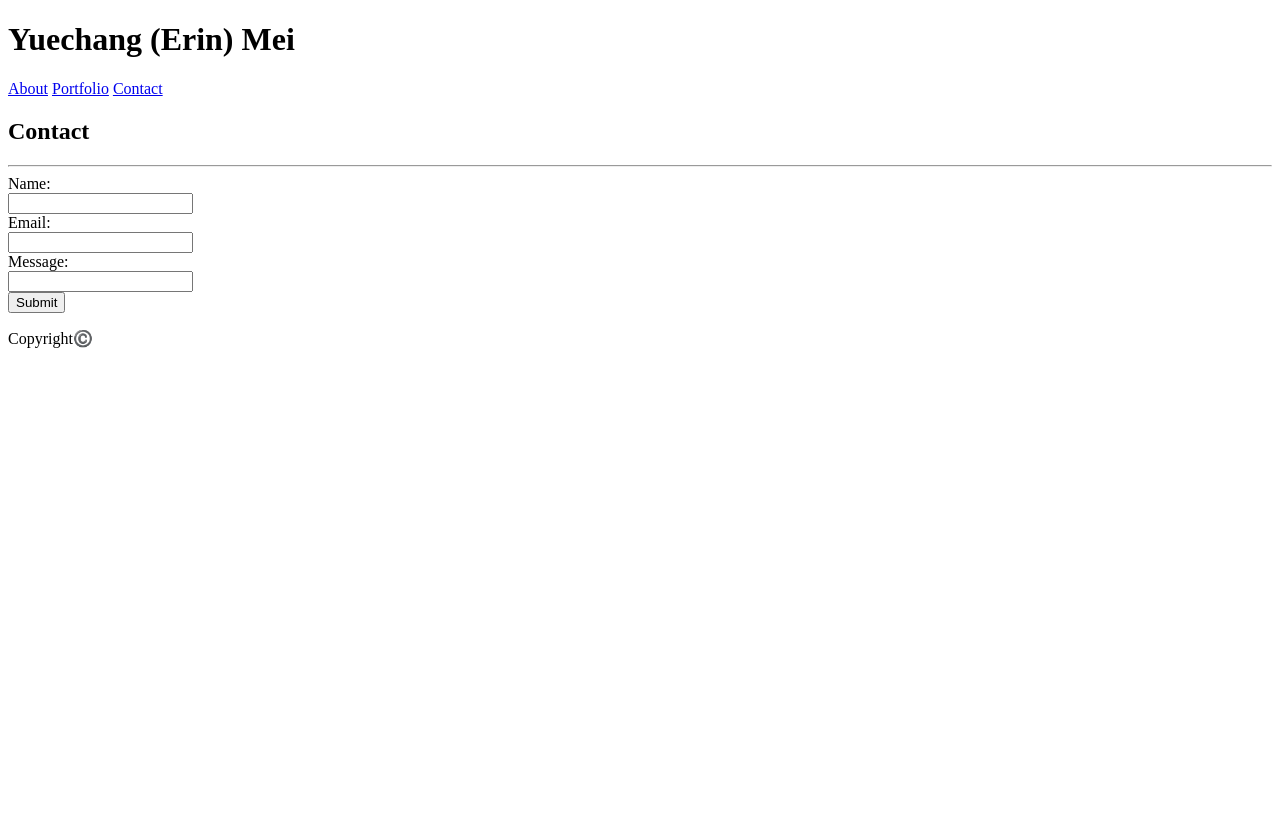
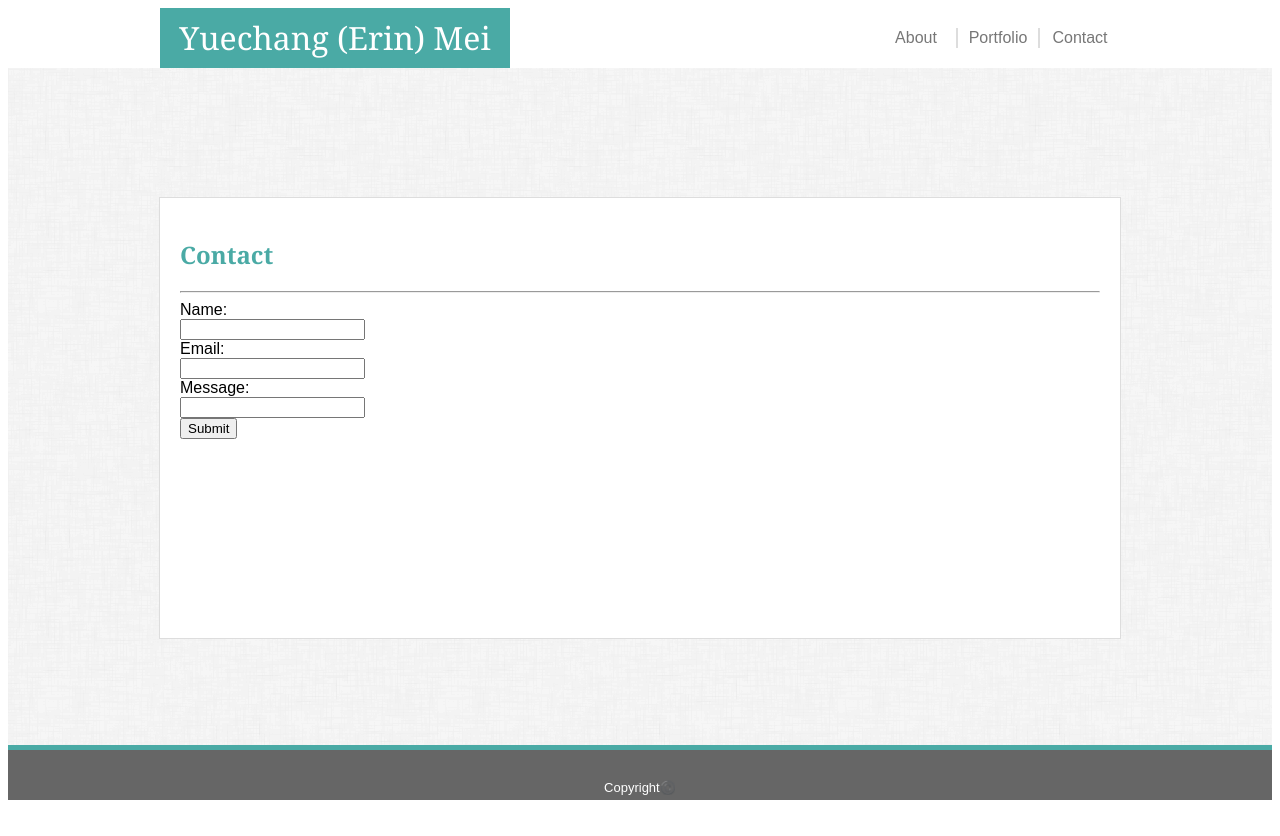
Before and after one commit to gugucode/Basic-Portfolio, a plain HTML site: page contact.html in a window 1280 px wide. Before the commit the page ends 800 px from the top, so only its background shows below. Drawn offline with Linux system fonts and the light colour scheme.

Commit message:
add css to contact and portfolio html

```diff
--- a/assets/css/style.css
+++ b/assets/css/style.css
@@ -3,7 +3,7 @@
     height: 2000px;
 } */
 
-header {
+nav {
     margin: auto;
     width: 960px;
     height: 60px;
@@ -60,7 +60,7 @@ a,p {
     position: relative;
     background-image: url("../images/dust_scratches.png");
     width: 100%;
-    height: 1000px;
+    height: 700px;
     clear: both;
 }
 
--- a/contact.html
+++ b/contact.html
@@ -1,21 +1,23 @@
 <!DOCTYPE html>
 <html>
 <head>
-    <title>My portfolio</title>
+    <title>My contact</title>
+    <link rel="stylesheet" type="text/css" href="assets/css/style.css">
 </head>
 
 <body>
-    <header>
-        <h1>Yuechang (Erin) Mei</h1>
-    </header>
+    <nav>
+        <ul>
+            <li><a id="name">Yuechang (Erin) Mei</a></li>
+            <li><a class="nav"  href="contact.html">Contact</a></li>
+            <li><a class="nav right_border" href="portfolio.html">Portfolio</a></li>
+            <li><a class="nav right_border" href="index.html">About</a></li>
+        </ul>
+    </nav>
 
-    <nav>
-        <a href="index.html">About</a>
-        <a href="portfolio.html">Portfolio</a>
-        <a href="contact.html">Contact</a>
-    </nav>
+
     <section id="full">
-        <div>
+        <div id="main">
             <h2>Contact</h2>
             <hr>
             <from>
```
Also changed, not shown: index.html (+2 -2 lines), portfolio.html (+8 -8 lines).
